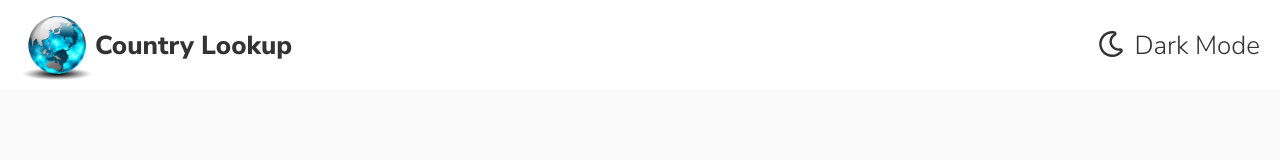
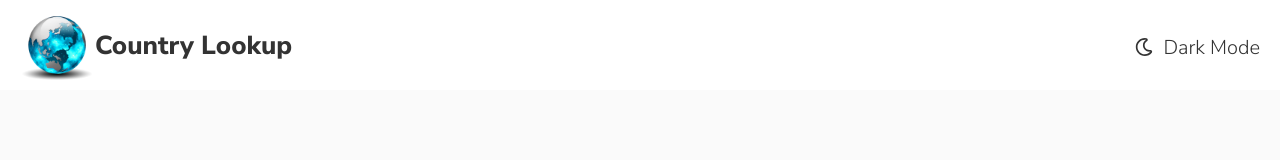
Before and after one commit to JShilling4/country-lookup, a React (Create React App) app: page / in a window 1280 px wide. Shown: the top 160 px of the page. Built offline with nearby package versions, Linux system fonts and the light colour scheme.

Commit message:
theme toggler size adjustments

```diff
--- a/src/components/appHeader/themeToggle/ThemeToggle.js
+++ b/src/components/appHeader/themeToggle/ThemeToggle.js
@@ -6,7 +6,7 @@ const Wrapper = styled.div`
 `;
 
 const StyledFontAwesomeIcon = styled(FontAwesomeIcon)`
-	width: 50px;
+	font-size: 1.8rem;
 	color: ${({ theme }) => theme.fontColor};
 	margin-right: 1rem;
 	transition: all 0.5s linear;
@@ -15,6 +15,7 @@ const StyledFontAwesomeIcon = styled(FontAwesomeIcon)`
 const Label = styled.span`
 	color: ${({ theme }) => theme.fontColor};
 	transition: all 0.5s linear;
+	font-size: 2rem;
 `;
 
 const ThemeToggle = ({ theme, toggleTheme }) => {
```
